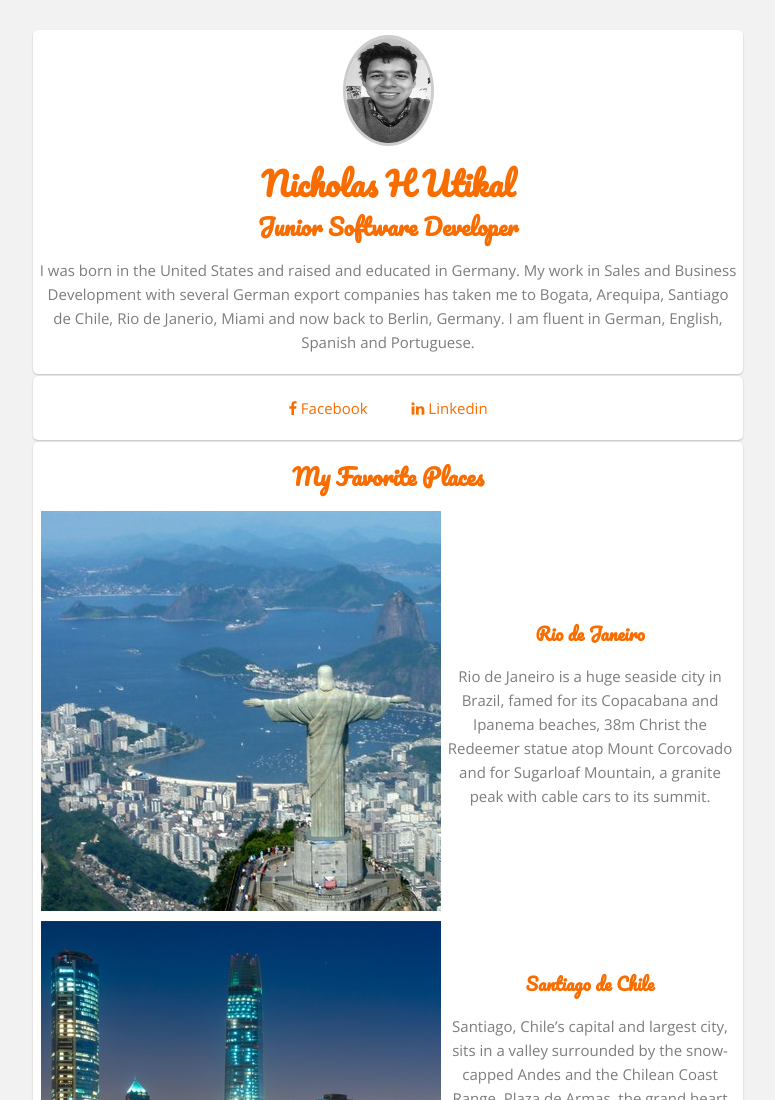
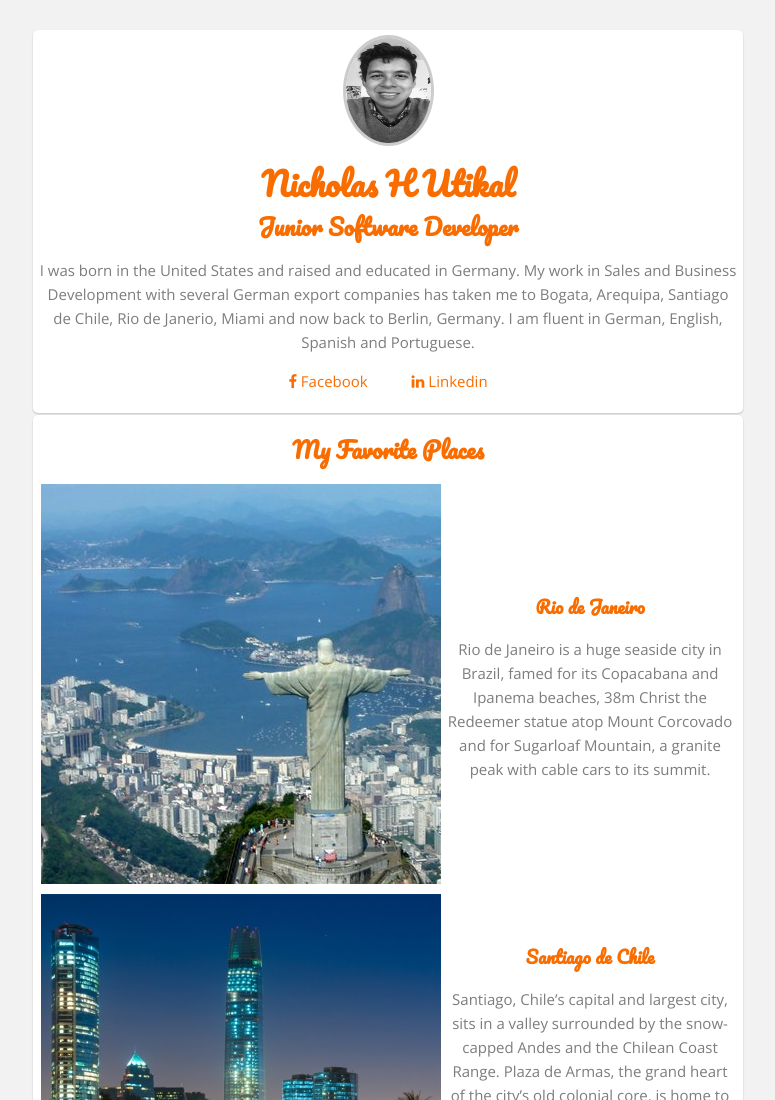
Before and after one commit to nichohelmut/profile, a plain HTML site: page index.html in a window 1280 px wide. Shown: the top 1100 px of the page, without its empty margins (252-1027 px from the left). Drawn offline with nearby package versions, Linux system fonts and the light colour scheme.

Commit message:
make my profile prettier

```diff
--- a/index.html
+++ b/index.html
@@ -25,10 +25,7 @@
 
 I am fluent in German, English, Spanish and Portuguese.
 </p>
-
-</div>
-<div class="card">
-  <ul class="list-inline">
+<ul class="list-inline">
     <li>
       <a href="https://www.facebook.com/nicho.utikal?ref=bookmarks" target="_blank">
           <i class="fa fa-facebook"></i> Facebook
@@ -41,7 +38,6 @@ I am fluent in German, English, Spanish and Portuguese.
         </li>
   </ul>
 </div>
-
 
 <div class="card">
 <h2>My Favorite Places</h2>
--- a/style.css
+++ b/style.css
@@ -66,6 +66,7 @@ text-decoration: underline;
   padding: 10px;
   margin: 0 auto;
 /*  margin-bottom: 5px;*/
+/*  margin-bottom: 5px;*/
   border-radius: 4px;
   box-shadow: 0px 1px 2px 0px rgba(0, 0, 0, 0.2);
   width: 700px;
```
